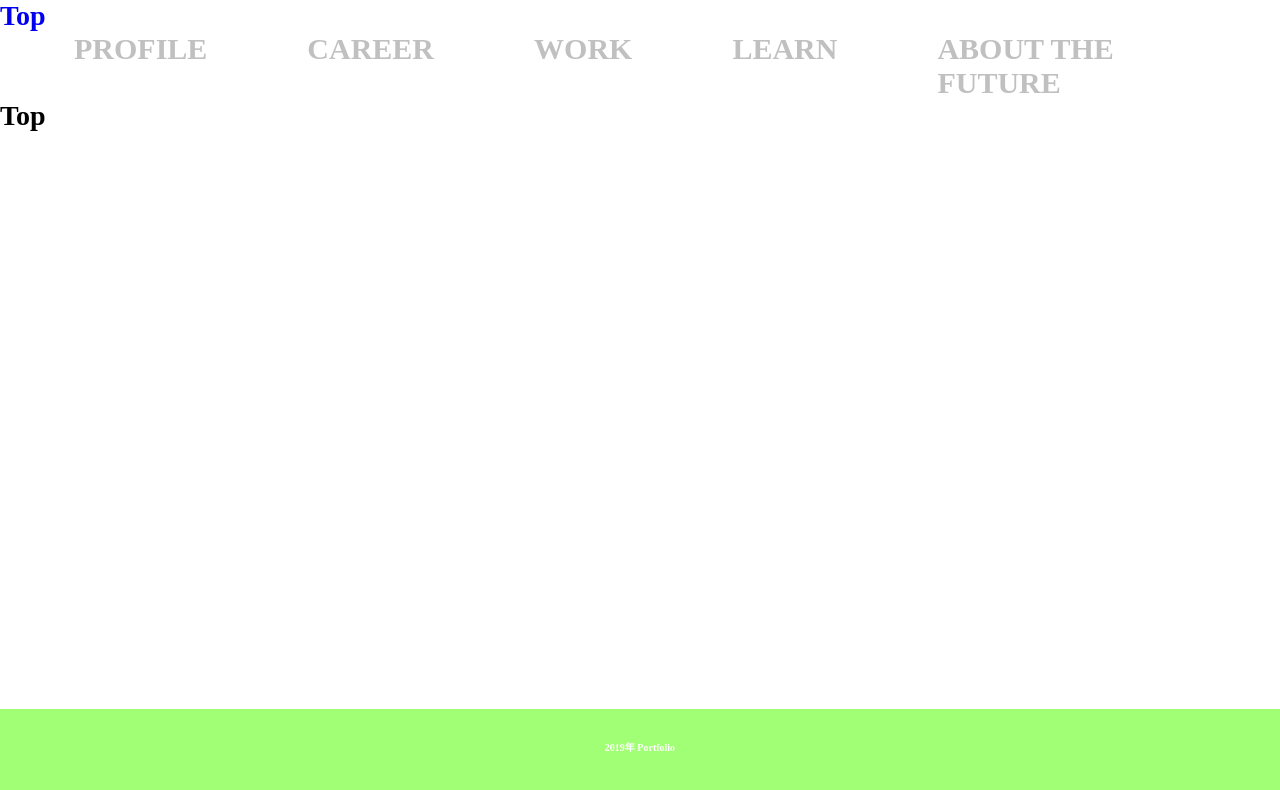
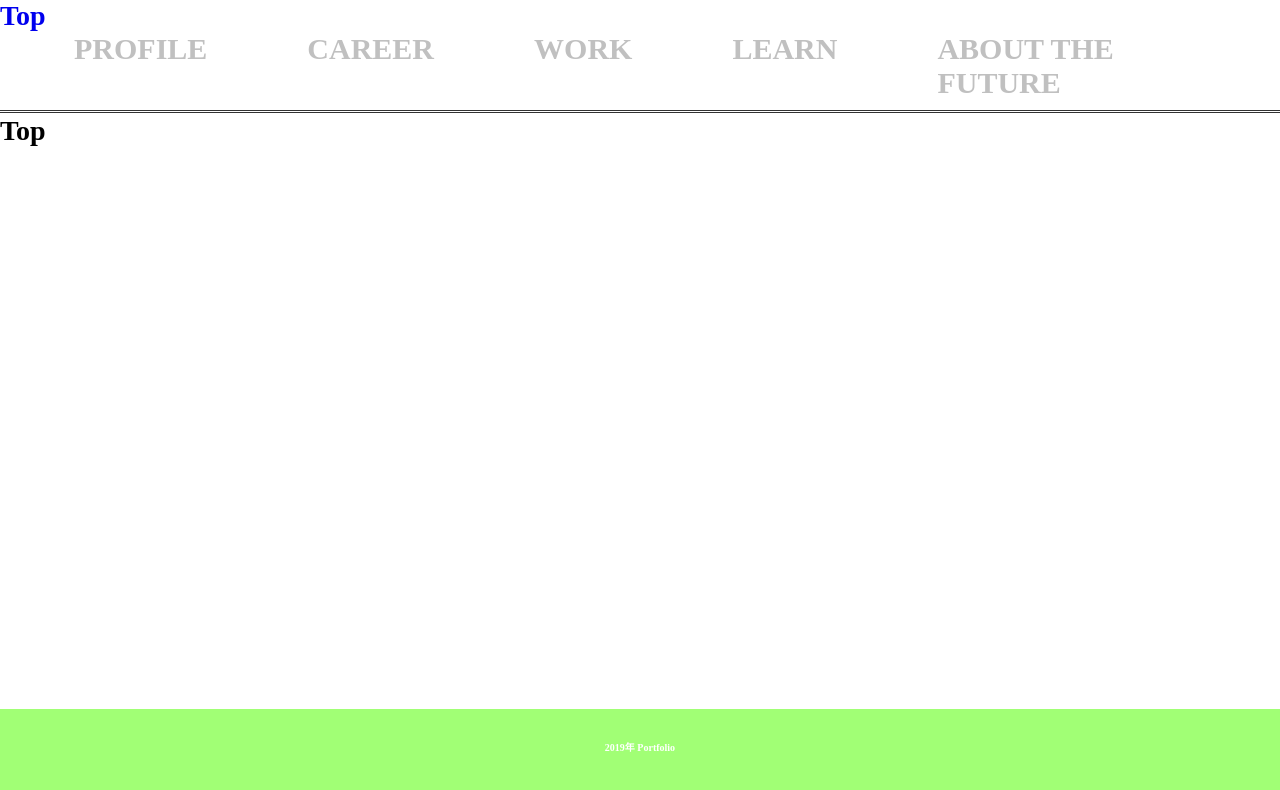
Before and after one commit to shirakaba321/vue_profile, a Vue app: page / in a window 1280 px wide. Shown: the top 790 px of the page. Built offline with nearby package versions, Linux system fonts and the light colour scheme.

Commit message:
ヘッダー付近に線を引く

```diff
--- a/src/components/AppHeader.vue
+++ b/src/components/AppHeader.vue
@@ -10,6 +10,7 @@
 		 <li id="link-e"><router-link to="/future">ABOUT THE FUTURE</router-link></li>
 	 	</ul>
 	</nav>
+	<hr>
 </header>
 </template>
 
@@ -22,6 +23,16 @@ name: 'header'
 <style>
 ul {
   list-style: none;
+}
+
+hr {
+	border: none;
+	border-top: 3px double #333;
+	margin-top: 10px;
+	color: #333;
+	overflow: visible;
+	text-align: center;
+	height: 5px;
 }
 
 #header-nav {
--- a/src/components/TopContent.vue
+++ b/src/components/TopContent.vue
@@ -1,5 +1,5 @@
 <template>
-<div>
+<div class="top-content">
 	<h1>Top</h1>
 </div>
 </template>
@@ -10,6 +10,9 @@ export default {
 }
 </script>
 
-<style>
-
+<style scoped>
+.top-content {
+	width: 100%;
+	position:absolute
+}
 </style>
```
